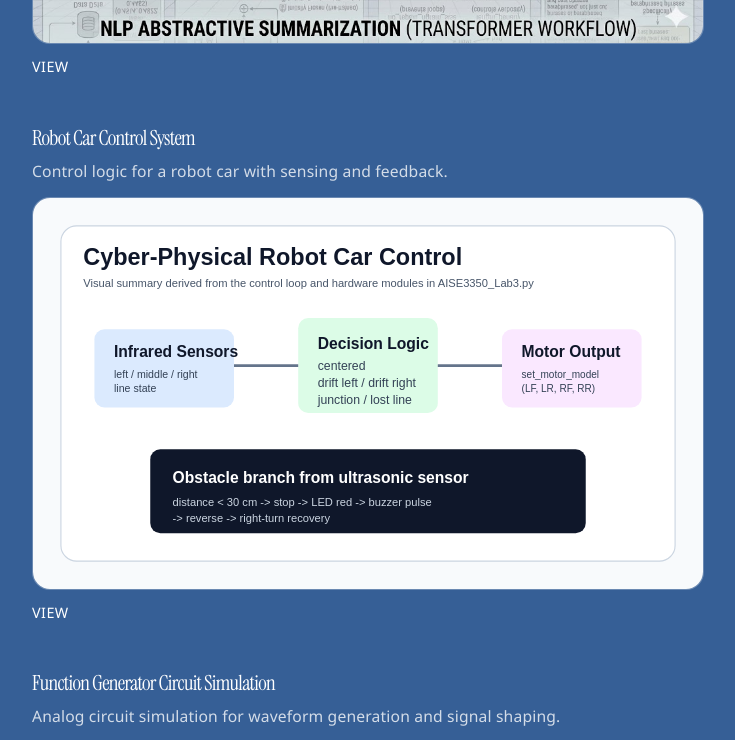
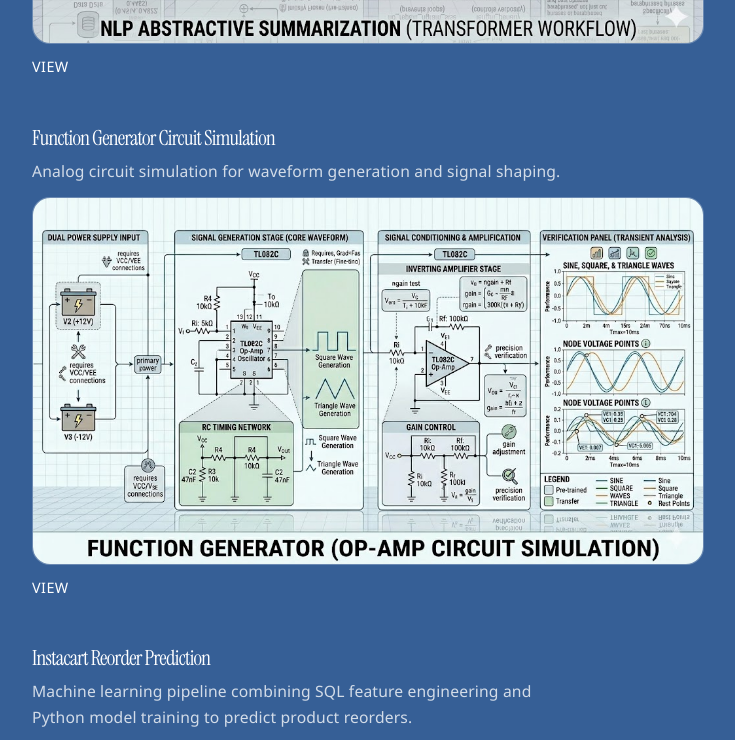
Before and after one commit to Murede/Personal-Website, a React (Vite) app: page / in a window 1280 px wide. Shown: the part 1880-2620 px from the top of the page, without its empty margins (272-1007 px from the left). Built offline with nearby package versions, Linux system fonts and the light colour scheme.

Commit message:
Remove robot car project from portfolio

```diff
--- a/src/App.jsx
+++ b/src/App.jsx
@@ -24,13 +24,6 @@ const projects = [
     link: 'https://github.com/Murede/BART-Summarization-Pipeline',
     label: 'View',
     image: summarizationImage,
-  },
-  {
-    title: 'Robot Car Control System',
-    description: 'Control logic for a robot car with sensing and feedback.',
-    link: 'https://github.com/Murede/Robot-Car-Control-System',
-    label: 'View',
-    image: '/projects/visuals/cps-robot-car.svg',
   },
   {
     title: 'Function Generator Circuit Simulation',
```
